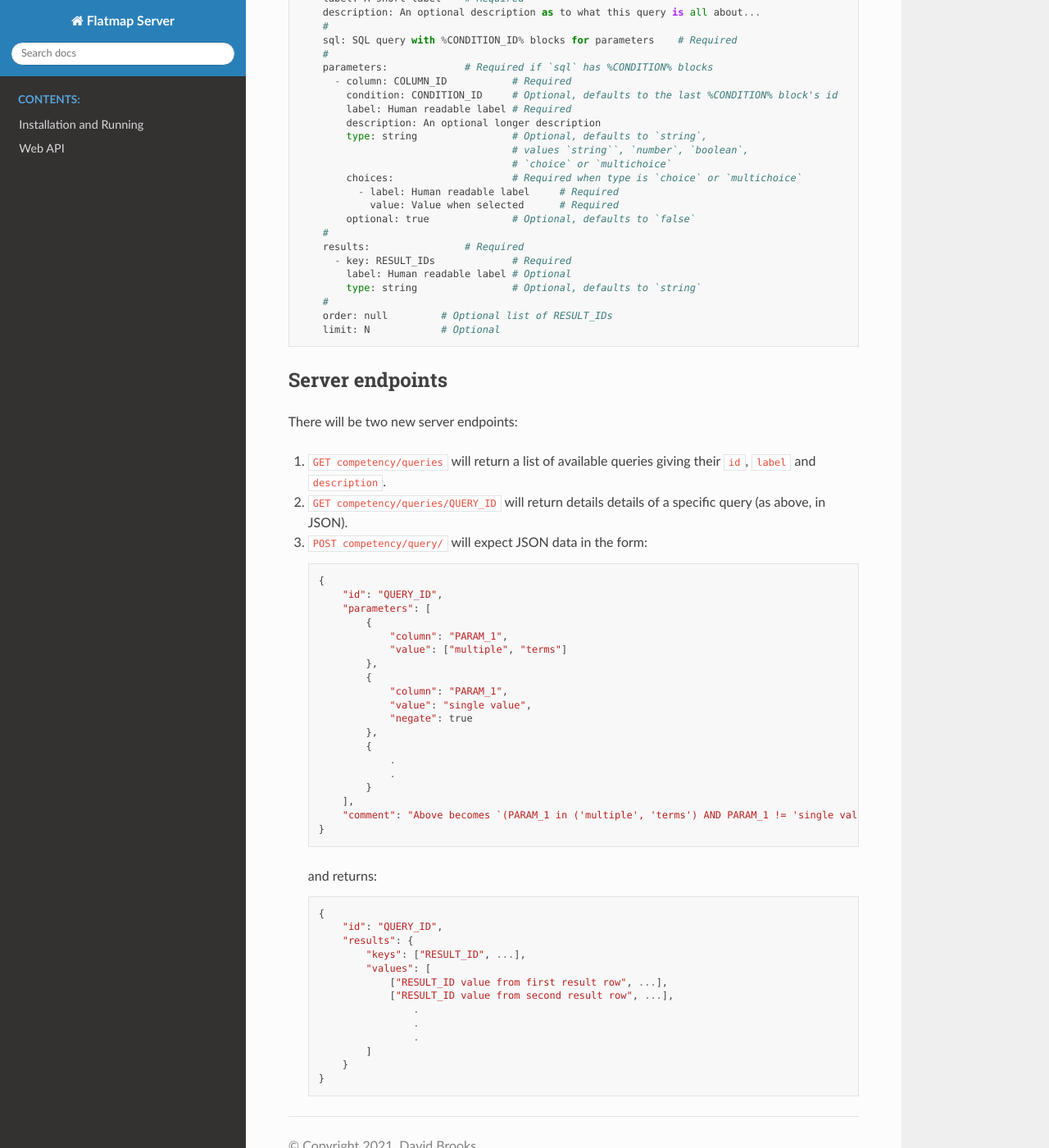
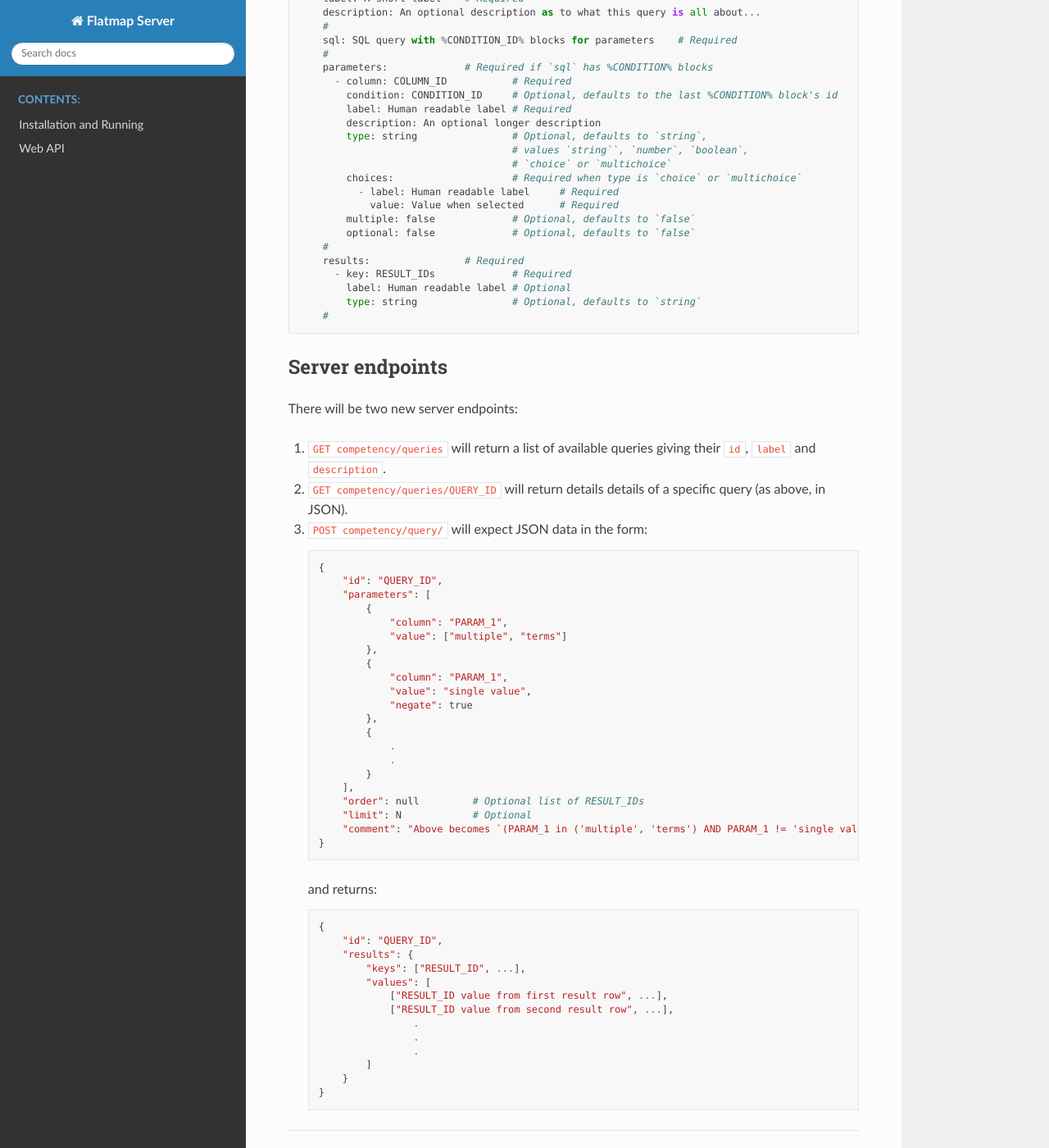
Before and after one commit to AnatomicMaps/flatmap-server, a Sphinx documentation site: the page built from docs/competency.rst, in a window 1280 px wide and 1400 px high, scrolled down 368 px. Shown: the whole window at 82% size. Built offline with Sphinx 7.4.7 and the Read the Docs theme 3.1.0, drawn with Linux system fonts in a browser that asks for light colours; pages that are not in the unit, such as notebooks, are missing from menus.

Commit message:
competency: tweak specification -- `multiple` is an option for parameters; `order` and `limit` aren't part of a definition.

```diff
--- a/docs/competency.rst
+++ b/docs/competency.rst
@@ -27,15 +27,14 @@ information to assist a frontend UI in obtaining user input and to present resul
             choices:                    # Required when type is `choice` or `multichoice`
               - label: Human readable label     # Required
                 value: Value when selected      # Required
-            optional: true              # Optional, defaults to `false`
+            multiple: false             # Optional, defaults to `false`
+            optional: false             # Optional, defaults to `false`
         #
         results:                # Required
           - key: RESULT_IDs             # Required
             label: Human readable label # Optional
             type: string                # Optional, defaults to `string`
         #
-        order: null         # Optional list of RESULT_IDs
-        limit: N            # Optional
 
 
 Server endpoints
@@ -66,6 +65,8 @@ There will be two new server endpoints:
                     .
                 }
             ],
+            "order": null         # Optional list of RESULT_IDs
+            "limit": N            # Optional
             "comment": "Above becomes `(PARAM_1 in ('multiple', 'terms') AND PARAM_1 != 'single value')"
         }
 
```
Also changed, not shown: 1 other file.
